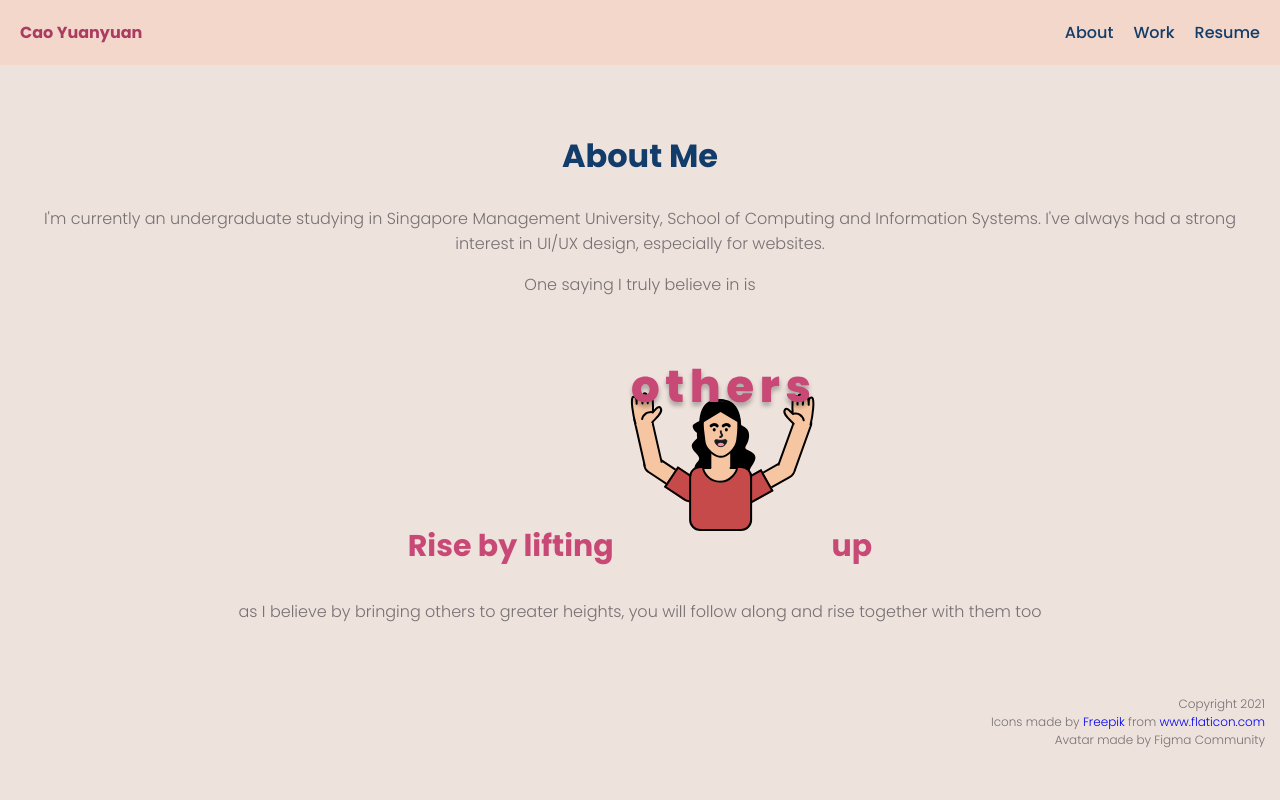
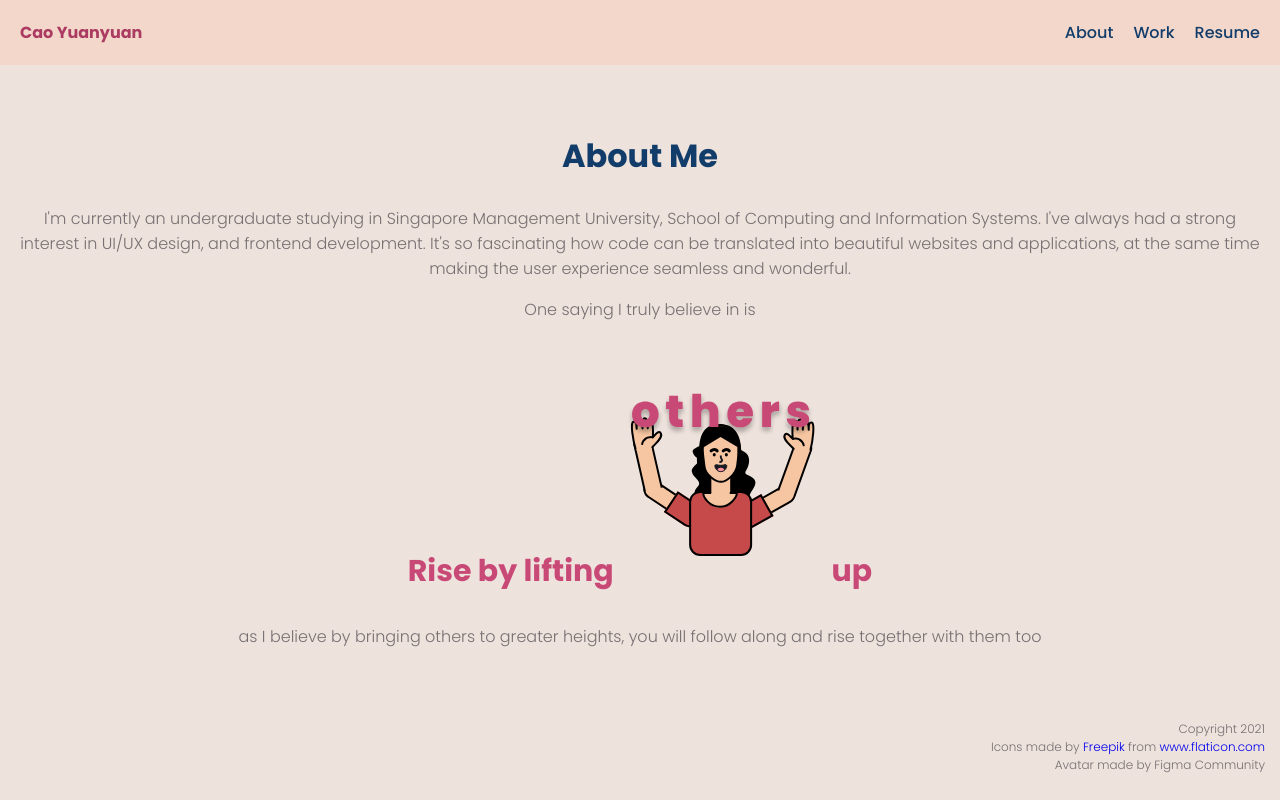
Before and after one commit to yuan-2/personalwebsite, a plain HTML site: page about.html in a window 1280 px wide. Drawn offline with nearby package versions, Linux system fonts and the light colour scheme.

Commit message:
edited about

```diff
--- a/about.html
+++ b/about.html
@@ -38,7 +38,8 @@
             <h1>About Me</h1>
             <p class="subtitle">
                 I'm currently an undergraduate studying in Singapore Management University, School of Computing and Information Systems.
-                I've always had a strong interest in UI/UX design, especially for websites.
+                I've always had a strong interest in UI/UX design, and frontend development. It's so fascinating how code can be translated
+                into beautiful websites and applications, at the same time making the user experience seamless and wonderful.
             </p>
             <p class="quote">One saying I truly believe in is</p>
             <p class="quote2">Rise by lifting<img src="/imgs/whoop.svg" class="animate__animated animate__fadeInUpBig" />up</p>
```
